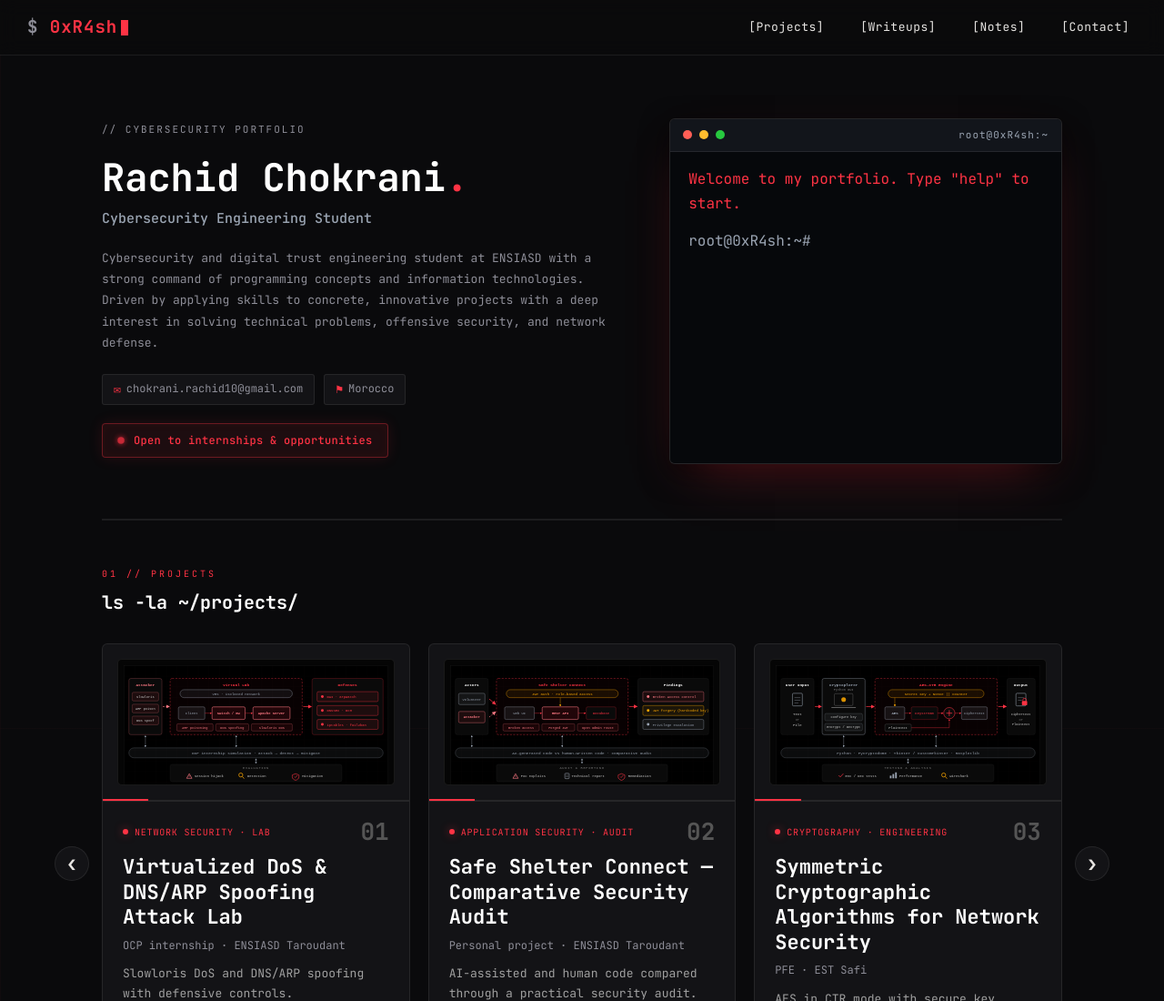
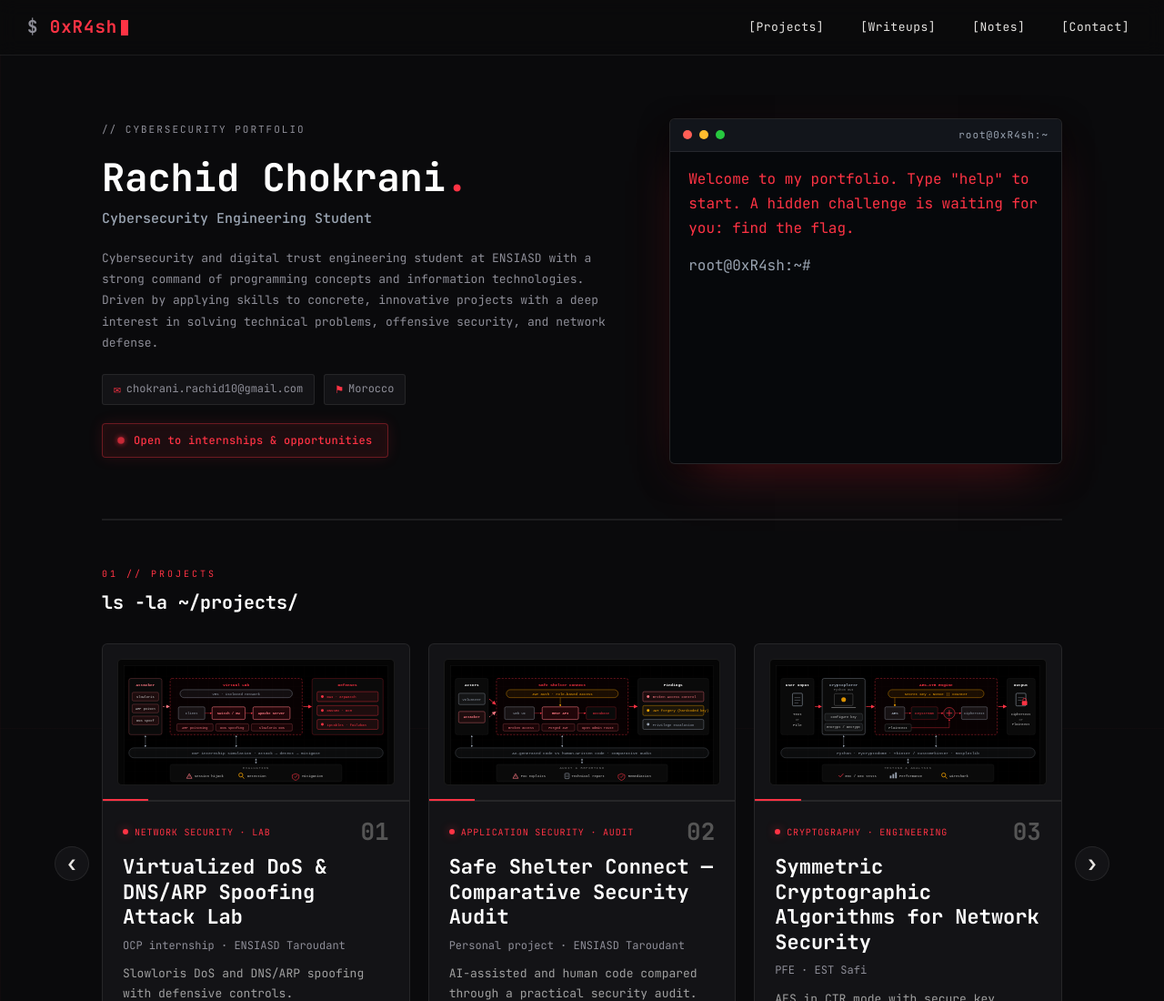
Before and after one commit to R4ch1d0x/Portfolio, an Astro site: page / in a window 1280 px wide. Shown: the top 1100 px of the page at 91% size. Built offline with nearby package versions, Linux system fonts and the light colour scheme; Astro itself is replaced by a stand-in of ours.

Commit message:
Welcome message: mention the hidden challenge
Co-Authored-By: Claude Sonnet 5.5 <noreply@anthropic.com>
Claude-Session: https://claude.ai/code/session_01Aoy2F4sE3G53Z8t2HMVUKs

```diff
--- a/src/pages/index.astro
+++ b/src/pages/index.astro
@@ -53,7 +53,7 @@ const latestNotes = notes.slice(-3).reverse();
             <span class="terminal-title">root@0xR4sh:~</span>
           </div>
           <div class="terminal-body">
-            <div class="term-welcome">Welcome to my portfolio. Type "help" to start.</div>
+            <div class="term-welcome">Welcome to my portfolio. Type "help" to start. A hidden challenge is waiting for you: find the flag.</div>
             <div class="term-scroll" id="term-body">
               <div class="term-out" id="term-out" aria-live="polite"></div>
               <div class="term-line">
```
